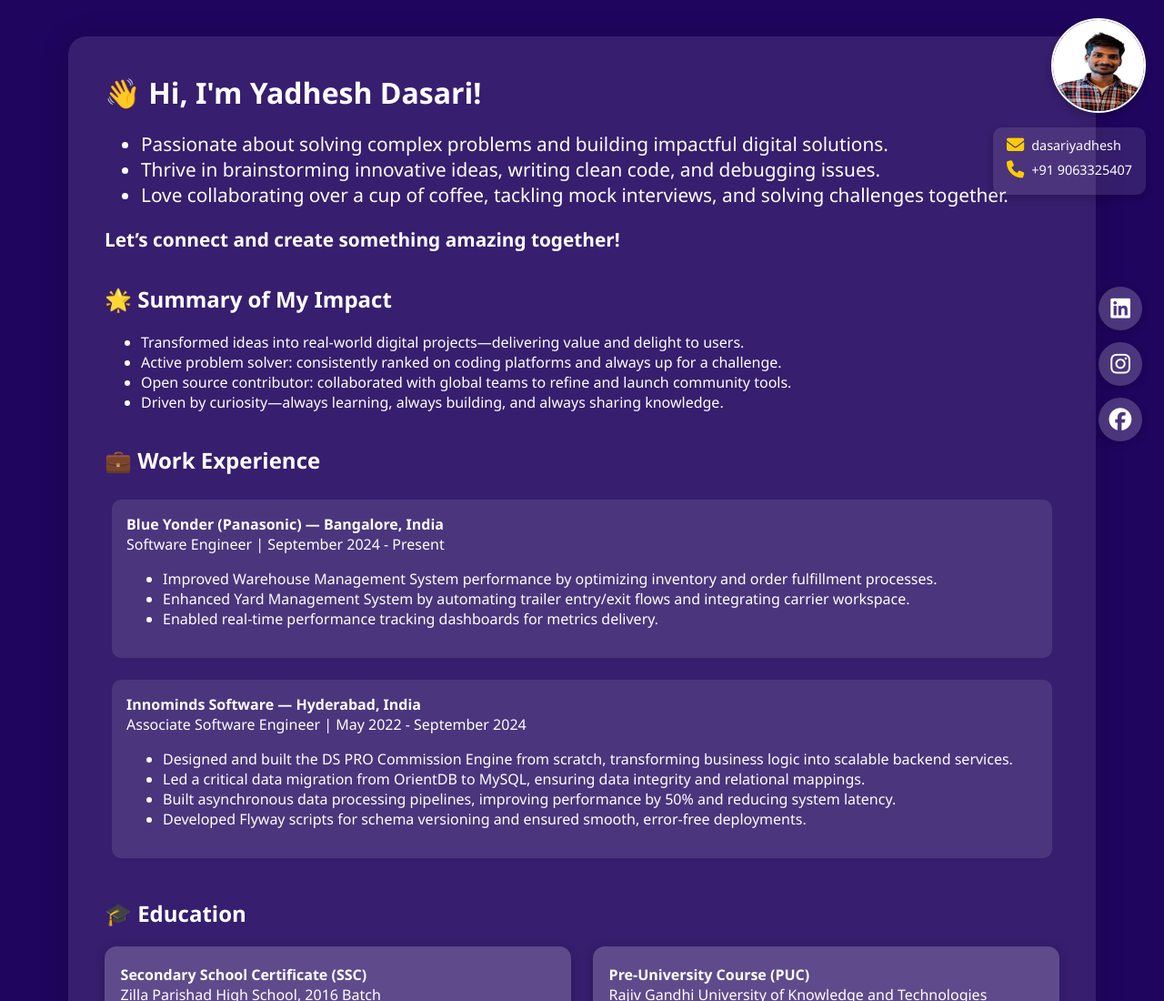
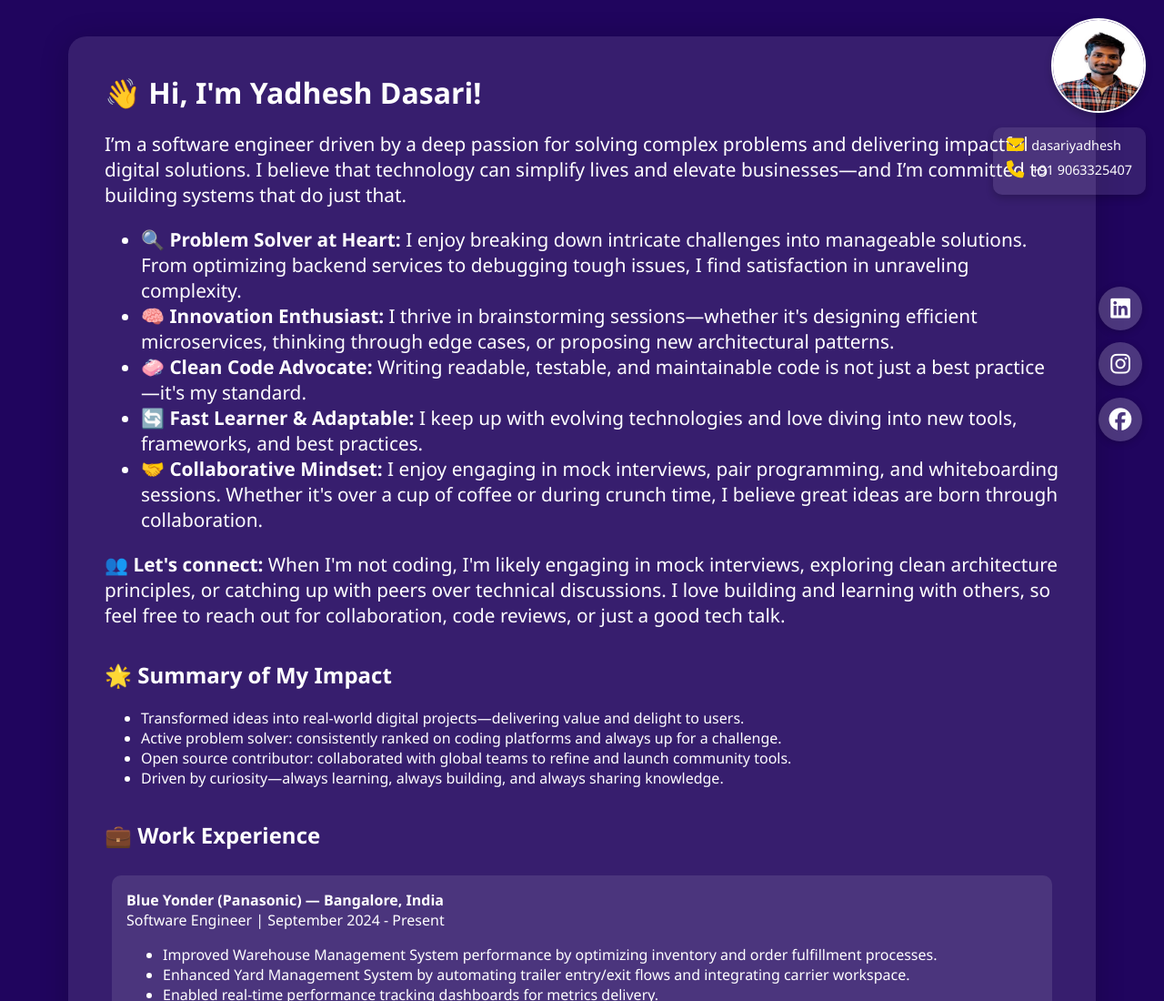
Before and after one commit to dasariyadhesh/dasariyadhesh.github.io, a plain HTML site: page index.html in a window 1280 px wide. Shown: the top 1100 px of the page at 91% size. Drawn offline with Linux system fonts and the light colour scheme.

Commit message:
Update index.html

```diff
--- a/index.html
+++ b/index.html
@@ -209,12 +209,21 @@
         </div>
         <h1>👋 Hi, I'm Yadhesh Dasari!</h1>
           <div class="intro">
-            <ul>
-              <li>Passionate about solving complex problems and building impactful digital solutions.</li>
-              <li>Thrive in brainstorming innovative ideas, writing clean code, and debugging issues.</li>
-              <li>Love collaborating over a cup of coffee, tackling mock interviews, and solving challenges together.</li>
-            </ul>
-          <strong>Let’s connect and create something amazing together!</strong>
+            <div class="intro">
+  <p>
+    I’m a software engineer driven by a deep passion for solving complex problems and delivering impactful digital solutions. I believe that technology can simplify lives and elevate businesses—and I’m committed to building systems that do just that.
+  </p>
+  <ul>
+    <li>🔍 <strong>Problem Solver at Heart:</strong> I enjoy breaking down intricate challenges into manageable solutions. From optimizing backend services to debugging tough issues, I find satisfaction in unraveling complexity.</li>
+    <li>🧠 <strong>Innovation Enthusiast:</strong> I thrive in brainstorming sessions—whether it's designing efficient microservices, thinking through edge cases, or proposing new architectural patterns.</li>
+    <li>🧼 <strong>Clean Code Advocate:</strong> Writing readable, testable, and maintainable code is not just a best practice—it's my standard.</li>
+    <li>🔄 <strong>Fast Learner & Adaptable:</strong> I keep up with evolving technologies and love diving into new tools, frameworks, and best practices.</li>
+    <li>🤝 <strong>Collaborative Mindset:</strong> I enjoy engaging in mock interviews, pair programming, and whiteboarding sessions. Whether it's over a cup of coffee or during crunch time, I believe great ideas are born through collaboration.</li>
+  </ul>
+  <p>
+    👥 <strong>Let's connect:</strong> When I'm not coding, I'm likely engaging in mock interviews, exploring clean architecture principles, or catching up with peers over technical discussions. I love building and learning with others, so feel free to reach out for collaboration, code reviews, or just a good tech talk.
+  </p>
+</div>
         </div>
 
         <div class="section">
```
